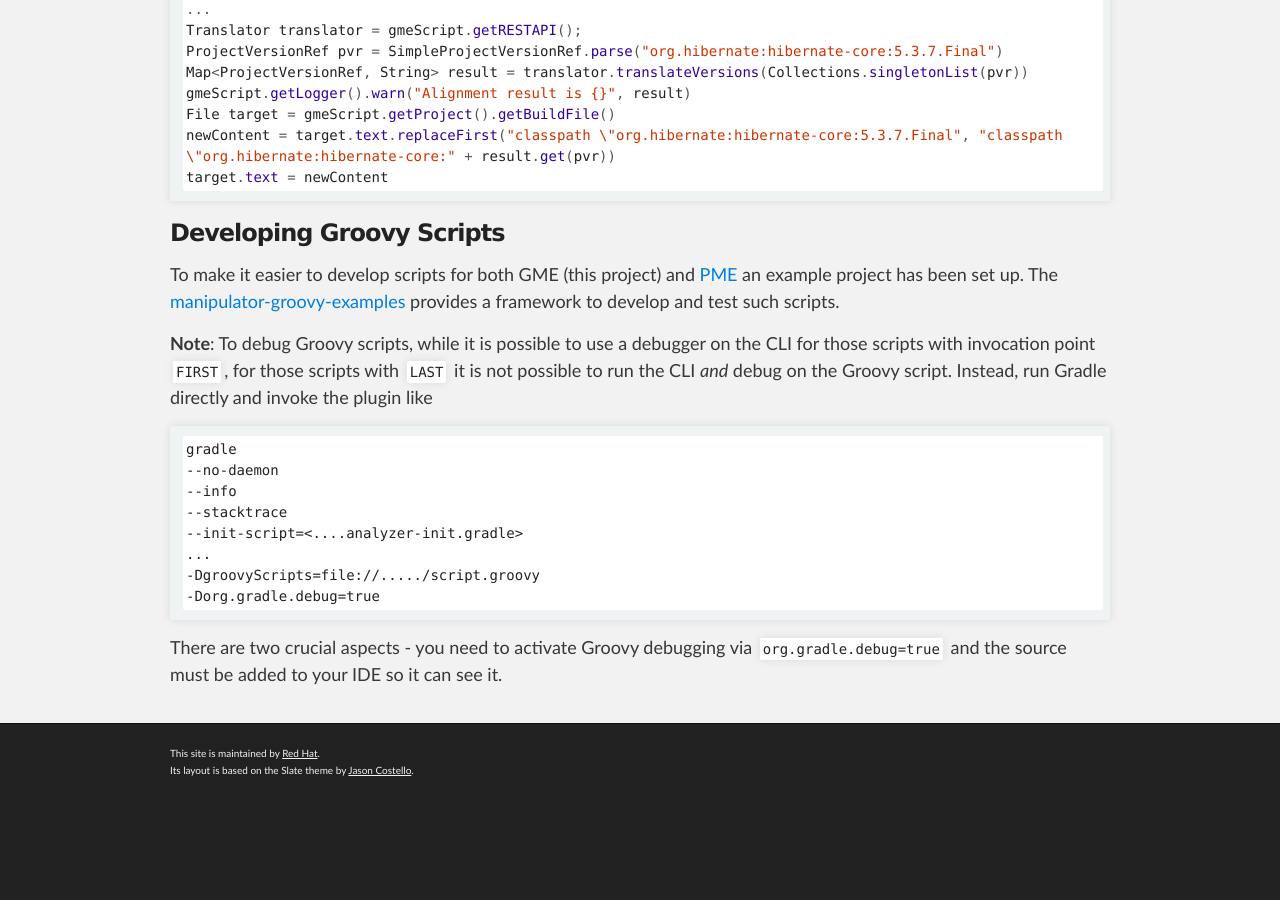
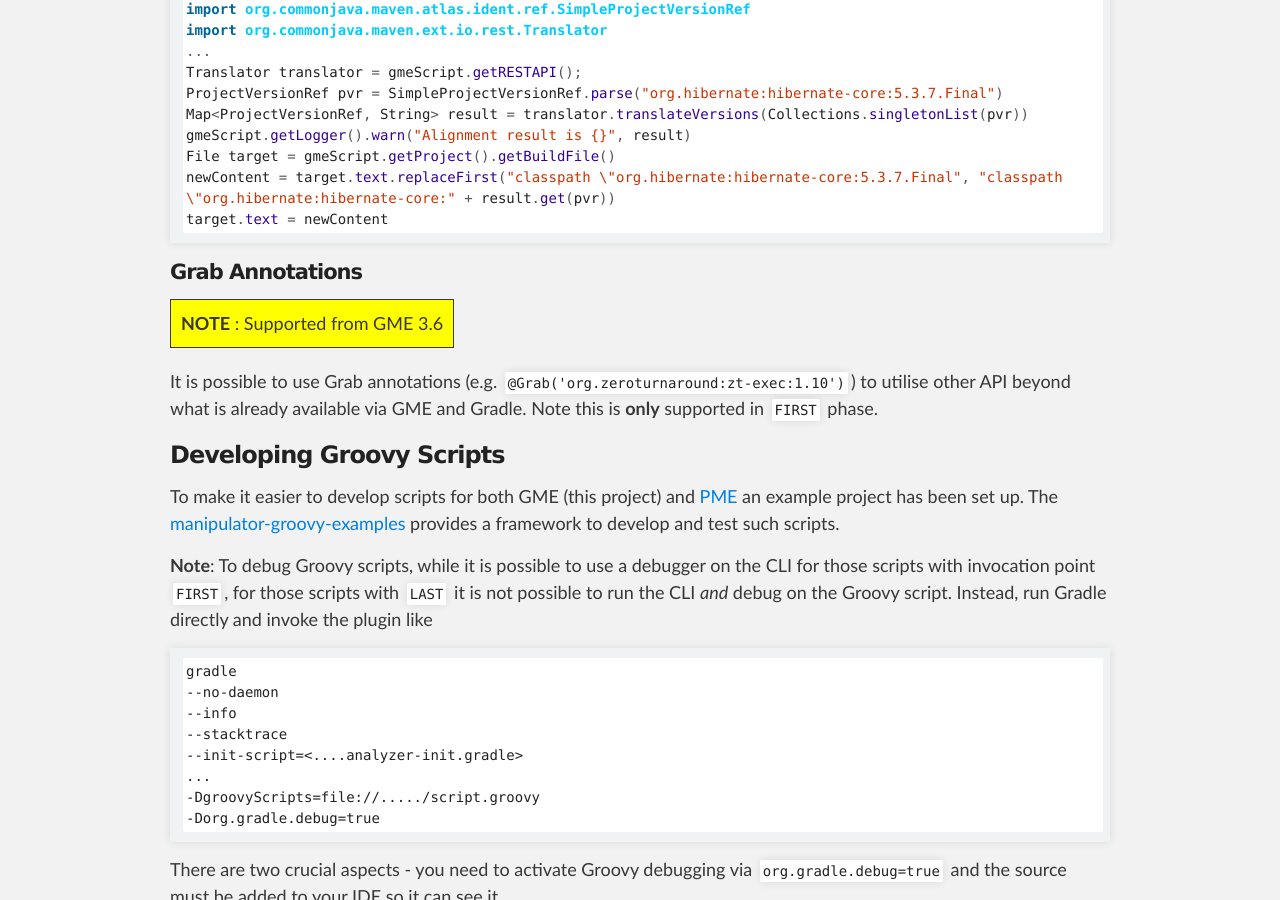
Before and after one commit to project-ncl/gradle-manipulator, a Jekyll site: the page built from guide/groovy.md, in a window 1280 px wide and 900 px high, scrolled down 3162 px. Built offline with Jekyll 4.4.1, drawn with Linux system fonts in a browser that asks for light colours; before the commit the page ends 3960 px from its top, so only the background shows below that.

Commit message:
Add documentation for Grab annotations

````diff
--- a/guide/groovy.md
+++ b/guide/groovy.md
@@ -127,6 +127,18 @@ newContent = target.text.replaceFirst("classpath \"org.hibernate:hibernate-core:
 target.text = newContent
 ```
 
+#### Grab Annotations
+
+<table bgcolor="#ffff00">
+<tr>
+<td>
+    <b>NOTE</b> : Supported from GME 3.6
+</td>
+</tr>
+</table>
+It is possible to use Grab annotations (e.g. `@Grab('org.zeroturnaround:zt-exec:1.10')`) to utilise other API beyond what is already available via GME and Gradle. Note this is **only** supported in `FIRST` phase.
+
+
 ### Developing Groovy Scripts
 
 To make it easier to develop scripts for both GME (this project) and [PME](https://github.com/release-engineering/pom-manipulation-ext) an example project has been set up. The [manipulator-groovy-examples](https://github.com/project-ncl/manipulator-groovy-examples) provides a framework to develop and test such scripts.
````
